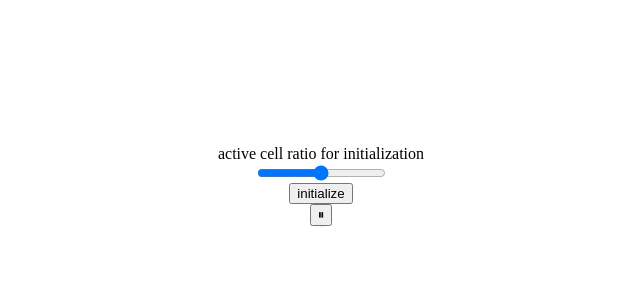
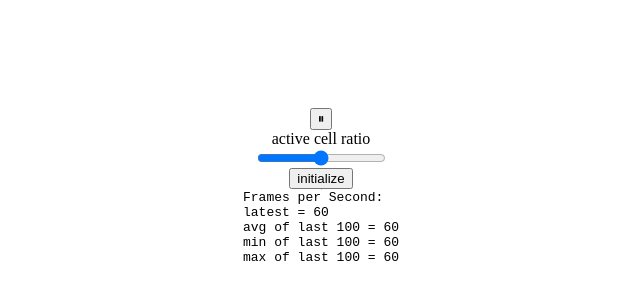
Before and after one commit to nakaakist/wasm-game-of-life, a website built with webpack: page www/index.html in a window 1280 px wide. Shown: the part 222-522 px from the top of the page, without its empty margins (327-967 px from the left). Built offline with nearby package versions, Linux system fonts and the light colour scheme; what wasm-game-of-life would draw is missing.

Commit message:
Add fps measurement

```diff
--- a/www/index.html
+++ b/www/index.html
@@ -15,6 +15,11 @@
         align-items: center;
         justify-content: center;
       }
+
+      #fps {
+        white-space: pre;
+        font-family: monospace;
+      }
     </style>
   </head>
   <body>
@@ -23,11 +28,16 @@
       javascript in your browser.</noscript
     >
 
-    <label for="initialize-ratio">active cell ratio for initialization</label>
+    <button id="play-pause">⏸</button>
+
+    <label for="initialize-ratio">active cell ratio</label>
     <input type="range" name="initialize-ratio" id="initialize-ratio" />
     <button id="initialize">initialize</button>
-    <button id="play-pause">⏸</button>
+
     <canvas id="game-of-life-canvas"></canvas>
+
+    <div id="fps"></div>
+
     <script src="./bootstrap.js"></script>
   </body>
 </html>
--- a/www/index.js
+++ b/www/index.js
@@ -122,7 +122,49 @@ canvas.addEventListener("click", (event) => {
   drawCells();
 });
 
+// fps measurement
+const fps = new (class {
+  constructor() {
+    this.fps = document.getElementById("fps");
+    this.frames = [];
+    this.lastFrameTimeStamp = performance.now();
+  }
+
+  render() {
+    const now = performance.now();
+    const delta = now - this.lastFrameTimeStamp;
+    this.lastFrameTimeStamp = now;
+    const fps = (1 / delta) * 1000;
+
+    this.frames.push(fps);
+    if (this.frames.length > 100) {
+      this.frames.shift();
+    }
+
+    let min = Infinity;
+    let max = -Infinity;
+    let sum = 0;
+    for (let i = 0; i < this.frames.length; i++) {
+      sum += this.frames[i];
+      min = Math.min(this.frames[i], min);
+      max = Math.max(this.frames[i], max);
+    }
+    let mean = sum / this.frames.length;
+
+    // Render the statistics.
+    this.fps.textContent = `
+Frames per Second:
+latest = ${Math.round(fps)}
+avg of last 100 = ${Math.round(mean)}
+min of last 100 = ${Math.round(min)}
+max of last 100 = ${Math.round(max)}
+`.trim();
+  }
+})();
+
 const renderLoop = () => {
+  fps.render();
+
   universe.tick();
 
   drawGrid();
```
